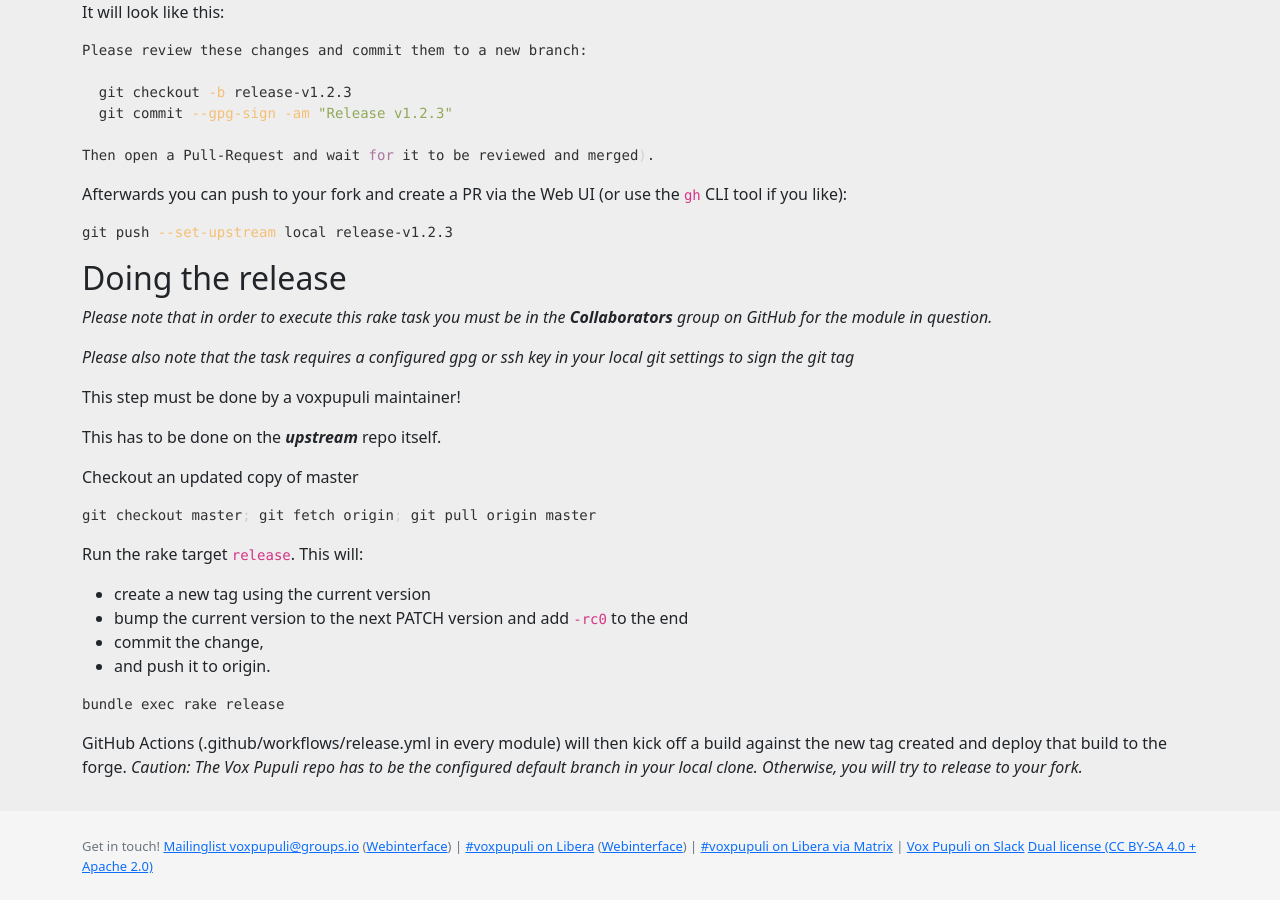
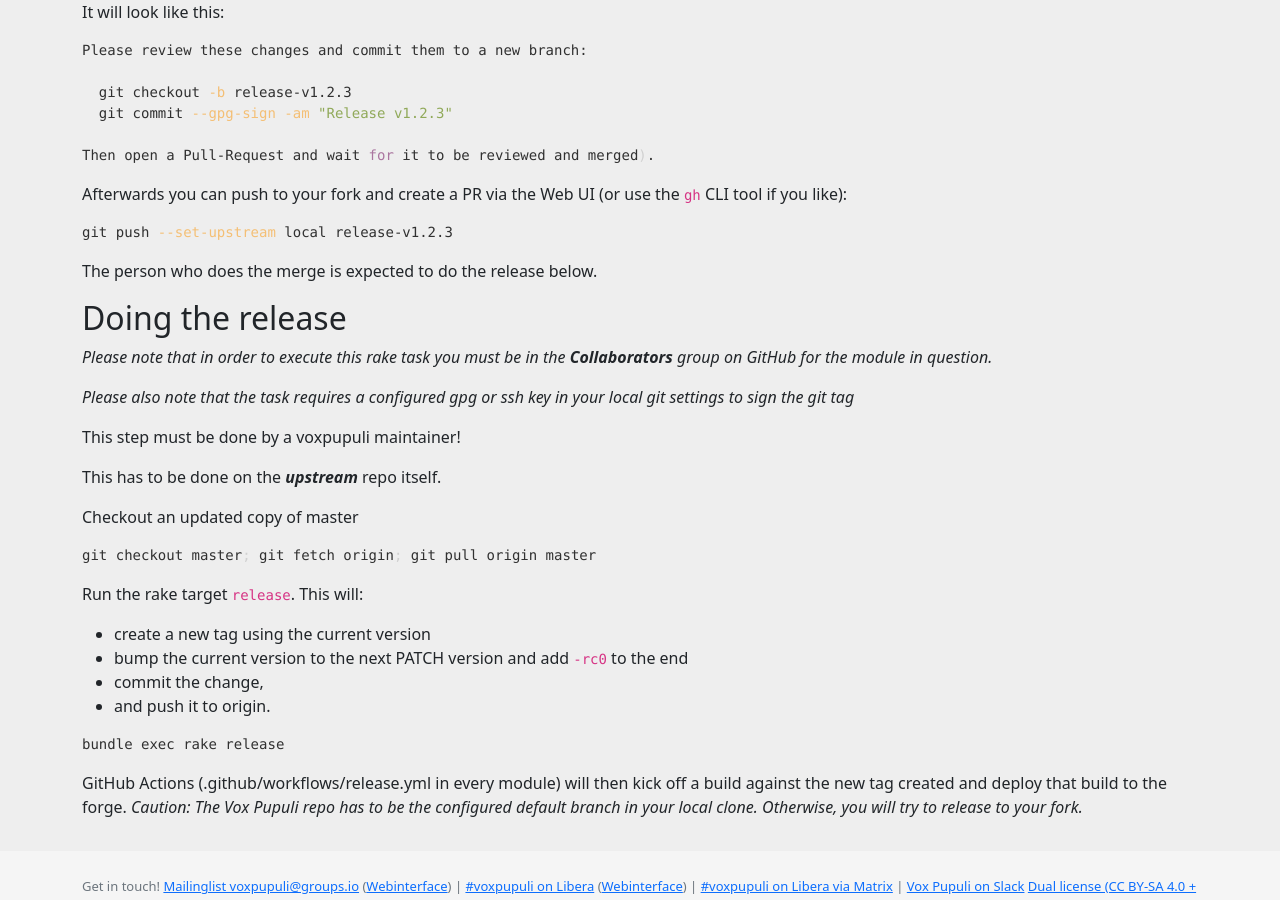
Before and after one commit to voxpupuli/voxpupuli.github.io, a Jekyll site: the page built from _docs/releasing_version.md, in a window 1280 px wide and 900 px high, scrolled down 1726 px. Built offline with Jekyll 4.4.1, drawn with Linux system fonts in a browser that asks for light colours; nearby versions of some CDN libraries.

Commit message:
Update releasing version documentation
Show that the person merging a release is also obligated to the final
release tasks.

````diff
--- a/_docs/releasing_version.md
+++ b/_docs/releasing_version.md
@@ -114,6 +114,8 @@ Afterwards you can push to your fork and create a PR via the Web UI (or use the
 git push --set-upstream local release-v1.2.3
 ```
 
+The person who does the merge is expected to do the release below.
+
 ## Doing the release
 
 *Please note that in order to execute this rake task you must be in the __Collaborators__ group on GitHub for the module in question.*
````
